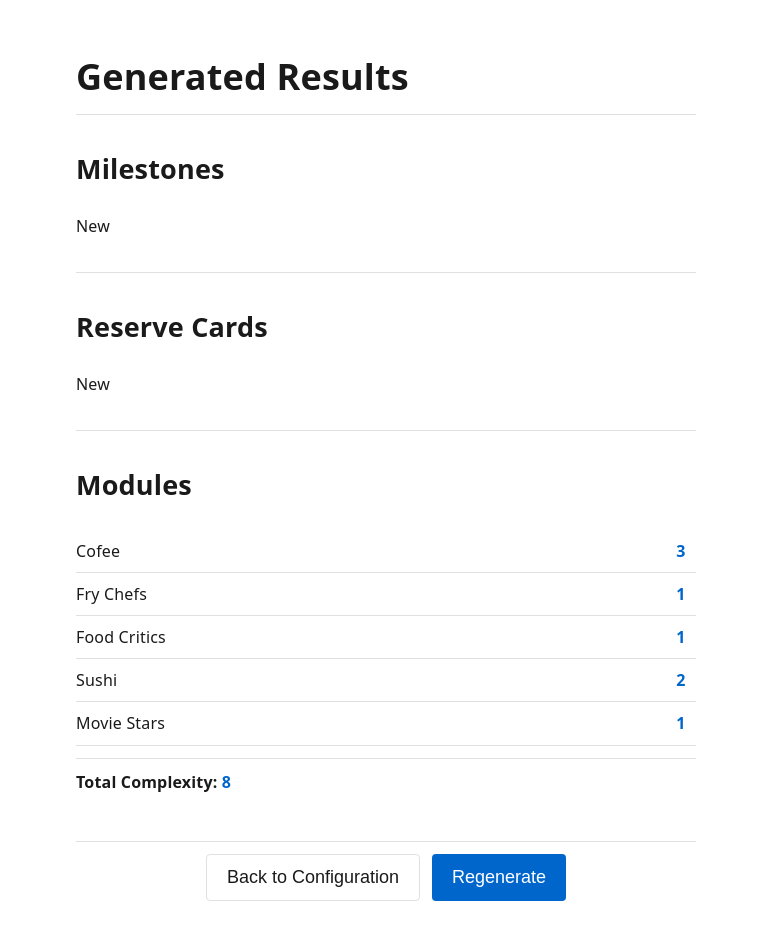
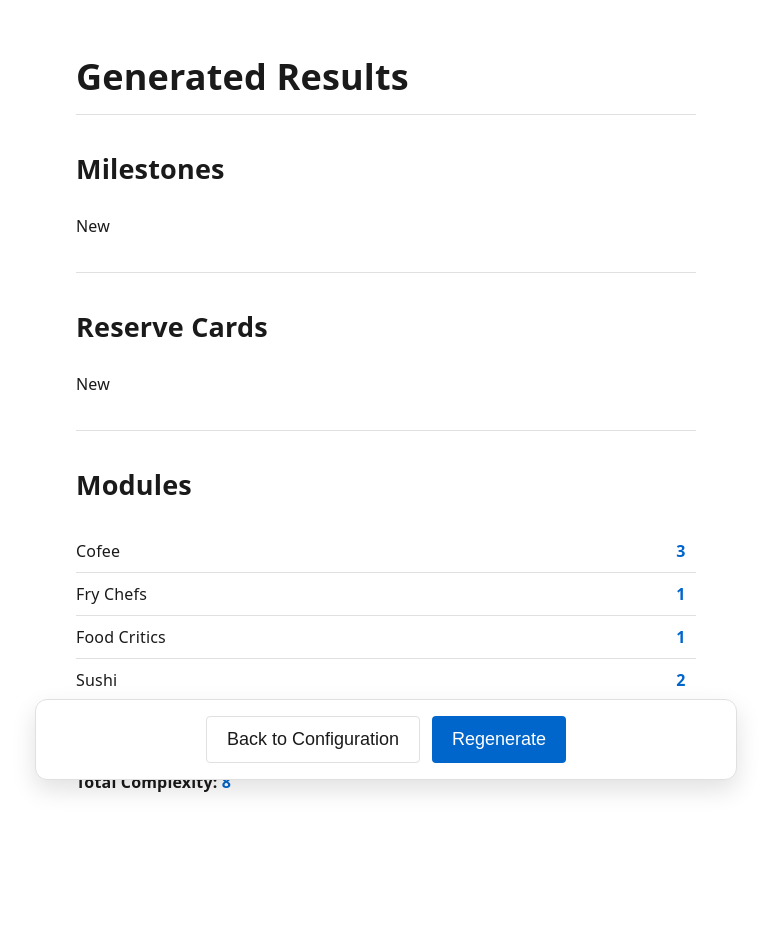
Before and after one commit to gossu/food-chain-setup-randomizer, a React (Vite) app: page / in a window 1280 px wide. Both pictures are taken after a click on the button "GENERATE". Shown: the top 940 px of the page, without its empty margins (254-1025 px from the left). Built offline with nearby package versions, Linux system fonts and the light colour scheme.

Commit message:
small adjustments

```diff
--- a/src/pages/ConfigPage.tsx
+++ b/src/pages/ConfigPage.tsx
@@ -1,4 +1,4 @@
-import { useState, useEffect } from 'react'
+import { useState, useEffect, useRef } from 'react'
 
 interface ConfigPageProps {
   onGenerate: (config: ConfigSettings) => void;
@@ -67,6 +67,8 @@ const themeColors = {
 }
 
 export function ConfigPage({ onGenerate }: ConfigPageProps) {
+  const sliderStartRef = useRef<Record<string, { x: number; y: number }>>({})
+
   // Initialize state from localStorage immediately to avoid race condition
   const [minComplexity, setMinComplexity] = useState(() => loadFromStorage('minComplexity', DEFAULT_MIN_COMPLEXITY))
   const [maxComplexity, setMaxComplexity] = useState(() => loadFromStorage('maxComplexity', DEFAULT_MAX_COMPLEXITY))
@@ -163,6 +165,29 @@ export function ConfigPage({ onGenerate }: ConfigPageProps) {
 
   const additionsSum = calculateAdditionsSum(additions)
 
+  const handleSliderPointerDown = (sliderId: string, event: React.PointerEvent<HTMLElement>) => {
+    sliderStartRef.current[sliderId] = { x: event.clientX, y: event.clientY }
+  }
+
+  const handleSliderPointerMove = (sliderId: string, event: React.PointerEvent<HTMLElement>) => {
+    const startPoint = sliderStartRef.current[sliderId]
+    if (!startPoint) return
+
+    const deltaX = Math.abs(event.clientX - startPoint.x)
+    const deltaY = Math.abs(event.clientY - startPoint.y)
+
+    if (deltaY > 12 && deltaY > deltaX) {
+      event.preventDefault()
+      return
+    }
+  }
+
+  const handleSliderPointerEnd = (sliderId: string) => {
+    if (sliderStartRef.current[sliderId]) {
+      delete sliderStartRef.current[sliderId]
+    }
+  }
+
   const handleGenerateClick = () => {
     const config: ConfigSettings = {
       minComplexity,
@@ -200,6 +225,13 @@ export function ConfigPage({ onGenerate }: ConfigPageProps) {
             <label htmlFor="minComplexity">
               Minimum Complexity: <span style={styles.value}>{minComplexity}</span>
             </label>
+            <div
+              onPointerDown={(event) => handleSliderPointerDown('minComplexity', event)}
+              onPointerMove={(event) => handleSliderPointerMove('minComplexity', event)}
+              onPointerUp={() => handleSliderPointerEnd('minComplexity')}
+              onPointerLeave={() => handleSliderPointerEnd('minComplexity')}
+              style={styles.sliderWrapper}
+            >
               <input
                 id="minComplexity"
                 type="range"
@@ -209,6 +241,7 @@ export function ConfigPage({ onGenerate }: ConfigPageProps) {
                 onChange={(e) => handleMinComplexityChange(Number(e.target.value))}
                 style={styles.slider}
               />
+            </div>
             <div style={styles.helperText}>Max: {additionsSum} (sum of all enabled additions)</div>
           </div>
 
@@ -216,6 +249,13 @@ export function ConfigPage({ onGenerate }: ConfigPageProps) {
             <label htmlFor="maxComplexity">
               Maximum Complexity: <span style={styles.value}>{maxComplexity}</span>
             </label>
+            <div
+              onPointerDown={(event) => handleSliderPointerDown('maxComplexity', event)}
+              onPointerMove={(event) => handleSliderPointerMove('maxComplexity', event)}
+              onPointerUp={() => handleSliderPointerEnd('maxComplexity')}
+              onPointerLeave={() => handleSliderPointerEnd('maxComplexity')}
+              style={styles.sliderWrapper}
+            >
               <input
                 id="maxComplexity"
                 type="range"
@@ -225,6 +265,7 @@ export function ConfigPage({ onGenerate }: ConfigPageProps) {
                 onChange={(e) => handleMaxComplexityChange(Number(e.target.value))}
                 style={styles.slider}
               />
+            </div>
             <div style={styles.helperText}>Max: {additionsSum} (sum of all enabled additions)</div>
           </div>
         </div>
@@ -242,6 +283,13 @@ export function ConfigPage({ onGenerate }: ConfigPageProps) {
             <label htmlFor="newMilestones">
               New Milestones Chance: <span style={styles.value}>{newChallengesChance}%</span>
             </label>
+            <div
+              onPointerDown={(event) => handleSliderPointerDown('newMilestones', event)}
+              onPointerMove={(event) => handleSliderPointerMove('newMilestones', event)}
+              onPointerUp={() => handleSliderPointerEnd('newMilestones')}
+              onPointerLeave={() => handleSliderPointerEnd('newMilestones')}
+              style={styles.sliderWrapper}
+            >
               <input
                 id="newMilestones"
                 type="range"
@@ -253,11 +301,19 @@ export function ConfigPage({ onGenerate }: ConfigPageProps) {
                 style={styles.slider}
               />
             </div>
+          </div>
 
           <div style={styles.configItem}>
             <label htmlFor="hardChoices">
               Hard Choices for Old Milestones Chance: <span style={styles.value}>{hardChoicesChance}%</span>
             </label>
+            <div
+              onPointerDown={(event) => handleSliderPointerDown('hardChoices', event)}
+              onPointerMove={(event) => handleSliderPointerMove('hardChoices', event)}
+              onPointerUp={() => handleSliderPointerEnd('hardChoices')}
+              onPointerLeave={() => handleSliderPointerEnd('hardChoices')}
+              style={styles.sliderWrapper}
+            >
               <input
                 id="hardChoices"
                 type="range"
@@ -269,11 +325,19 @@ export function ConfigPage({ onGenerate }: ConfigPageProps) {
                 style={styles.slider}
               />
             </div>
+          </div>
 
           <div style={styles.configItem}>
             <label htmlFor="newReserveCards">
               New Reserve Cards Chance: <span style={styles.value}>{newReserveCardsChance}%</span>
             </label>
+            <div
+              onPointerDown={(event) => handleSliderPointerDown('newReserveCards', event)}
+              onPointerMove={(event) => handleSliderPointerMove('newReserveCards', event)}
+              onPointerUp={() => handleSliderPointerEnd('newReserveCards')}
+              onPointerLeave={() => handleSliderPointerEnd('newReserveCards')}
+              style={styles.sliderWrapper}
+            >
               <input
                 id="newReserveCards"
                 type="range"
@@ -284,6 +348,7 @@ export function ConfigPage({ onGenerate }: ConfigPageProps) {
                 onChange={(e) => setNewReserveCardsChance(Number(e.target.value))}
                 style={styles.slider}
               />
+            </div>
           </div>
         </div>
 
@@ -320,6 +385,13 @@ export function ConfigPage({ onGenerate }: ConfigPageProps) {
                   <label htmlFor={`addition-${index}`}>
                     Complexity: <span style={styles.value}>{addition.complexity}</span>
                   </label>
+                  <div
+                    onPointerDown={(event) => handleSliderPointerDown(`addition-${index}`, event)}
+                    onPointerMove={(event) => handleSliderPointerMove(`addition-${index}`, event)}
+                    onPointerUp={() => handleSliderPointerEnd(`addition-${index}`)}
+                    onPointerLeave={() => handleSliderPointerEnd(`addition-${index}`)}
+                    style={styles.sliderWrapper}
+                  >
                     <input
                       id={`addition-${index}`}
                       type="range"
@@ -329,6 +401,7 @@ export function ConfigPage({ onGenerate }: ConfigPageProps) {
                       onChange={(e) => handleAdditionComplexityChange(index, Number(e.target.value))}
                       style={styles.slider}
                     />
+                  </div>
                 </div>
               </div>
             ))}
@@ -407,6 +480,11 @@ const styles = {
   configItem: {
     marginBottom: '14px',
   } as const,
+  sliderWrapper: {
+    width: '100%',
+    touchAction: 'pan-y',
+    WebkitTapHighlightColor: 'transparent',
+  } as const,
   slider: {
     width: '100%',
     height: '8px',
--- a/src/pages/ResultPage.tsx
+++ b/src/pages/ResultPage.tsx
@@ -191,13 +191,13 @@ const styles = {
     maxWidth: '700px',
     minHeight: '100vh',
     margin: '0 auto',
-    padding: '40px 40px 0',
+    padding: '40px 40px 120px',
     boxSizing: 'border-box' as const,
     backgroundColor: themeColors.bgPrimary,
     color: themeColors.textPrimary,
     display: 'flex',
     flexDirection: 'column' as const,
-    overflowY: 'auto' as const,
+    position: 'relative' as const,
   } as const,
   scrollContent: {
     flex: 1,
@@ -261,16 +261,21 @@ const styles = {
     fontWeight: 'bold',
   } as const,
   buttonBar: {
-    position: 'sticky' as const,
-    bottom: 0,
+    position: 'fixed' as const,
+    left: '50%',
+    bottom: '20px',
+    transform: 'translateX(-50%)',
+    width: 'min(700px, calc(100% - 24px))',
+    maxWidth: '700px',
     backgroundColor: themeColors.bgPrimary,
-    borderTop: `1px solid ${themeColors.borderColor}`,
-    padding: '12px 0 20px',
-    marginTop: '8px',
+    border: `1px solid ${themeColors.borderColor}`,
+    borderRadius: '12px',
+    boxShadow: '0 10px 25px rgba(0, 0, 0, 0.12)',
+    padding: '16px 0',
     display: 'flex',
     gap: '12px',
     justifyContent: 'center',
-    zIndex: 1,
+    zIndex: 10,
   } as const,
   primaryButton: {
     padding: '12px 20px',
```
Lines whose indentation alone changed are shown as unchanged.
